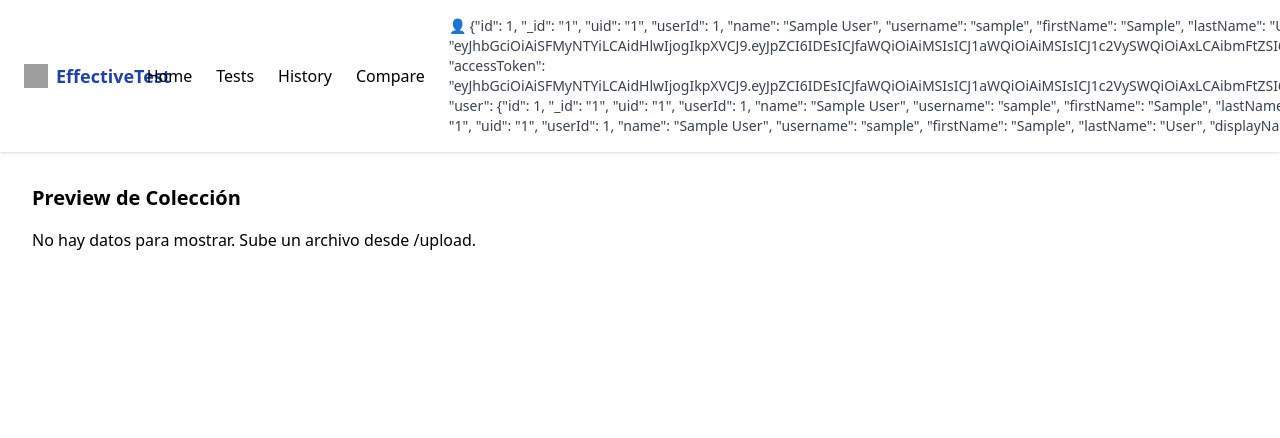
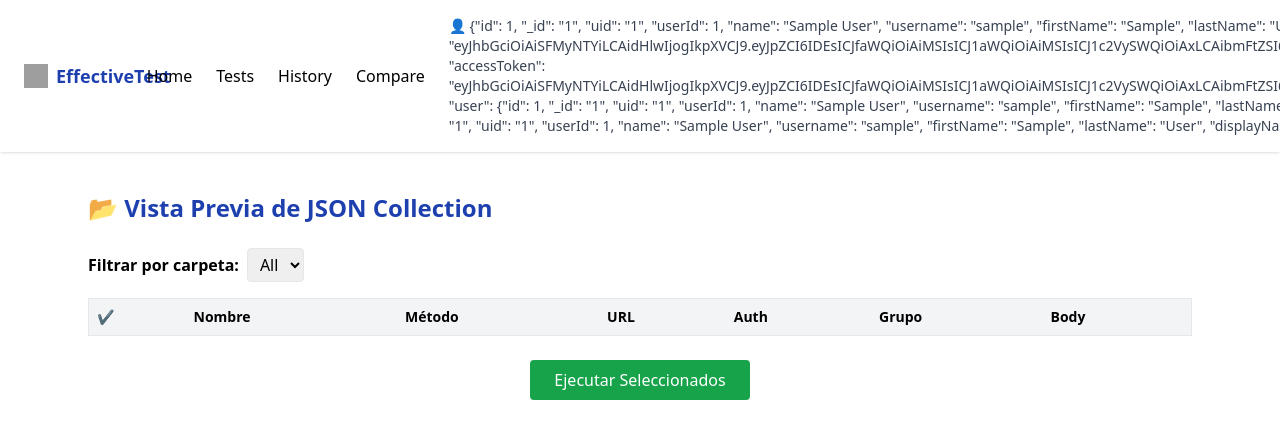
Before and after one commit to caeges/EffectiveTestFront, a React (Create React App) app: page /upload-preview in a window 1280 px wide. Shown: the top 438 px of the page. Built offline with nearby package versions, Linux system fonts and the light colour scheme; sample sign-in values are in the browser's storage; grey boxes are pictures that could not be loaded.

Commit message:
mensaje descriptivo del cambio

```diff
--- a/src/components/JsonCollectionPreview.jsx
+++ b/src/components/JsonCollectionPreview.jsx
@@ -1,4 +1,3 @@
-// src/components/JsonCollectionPreview.jsx
 import React, { useState } from 'react';
 import { useLocation } from 'react-router-dom';
 import axiosInstance from '../axiosInstance';
@@ -6,15 +5,29 @@ import { toast, ToastContainer } from 'react-toastify';
 
 const JsonCollectionPreview = () => {
   const location = useLocation();
-  const items = location.state?.items || [];
+  const items = location.state?.parsedItems || [];
 
   const [selected, setSelected] = useState([]);
   const [results, setResults] = useState([]);
+  const [variables, setVariables] = useState({});
+  const [editableItems, setEditableItems] = useState(items.map(item => ({ ...item })));
+  const [folderFilter, setFolderFilter] = useState('All');
 
-  const toggleSelection = (item) => {
+  const toggleSelection = (idx) => {
     setSelected((prev) =>
-      prev.includes(item) ? prev.filter((i) => i !== item) : [...prev, item]
+      prev.includes(idx) ? prev.filter((i) => i !== idx) : [...prev, idx]
     );
+  };
+
+  const handleVariableChange = (e, varName) => {
+    setVariables((prev) => ({ ...prev, [varName]: e.target.value }));
+  };
+
+  const applyVariables = (text) => {
+    return Object.keys(variables).reduce((acc, key) => {
+      const re = new RegExp(`{{${key}}}`, 'g');
+      return acc.replace(re, variables[key]);
+    }, text);
   };
 
   const runSelectedTests = async () => {
@@ -23,8 +36,18 @@ const JsonCollectionPreview = () => {
       return;
     }
 
+    const parsed = selected.map((idx) => {
+      const item = editableItems[idx];
+      return {
+        ...item,
+        url: applyVariables(item.url || ''),
+        body: applyVariables(item.body || ''),
+        headers: item.headers,
+      };
+    });
+
     try {
-      const response = await axiosInstance.post('/tests/run-parsed', selected);
+      const response = await axiosInstance.post('/tests/run-parsed', parsed);
       setResults(response.data);
       toast.success('✅ Pruebas ejecutadas');
     } catch (error) {
@@ -32,60 +55,136 @@ const JsonCollectionPreview = () => {
     }
   };
 
+  const handleEdit = (idx, field, value) => {
+    const updated = [...editableItems];
+    updated[idx][field] = value;
+    setEditableItems(updated);
+  };
+
+  const extractVariables = () => {
+    const allTexts = editableItems.map((i) => (i.url || '') + (i.body || '')).join('');
+    const matches = [...new Set([...allTexts.matchAll(/{{(.*?)}}/g)].map((m) => m[1]))];
+    return matches;
+  };
+
+  const folderOptions = ['All', ...new Set(editableItems.map(i => i.folder || 'General'))];
+  const filteredItems = folderFilter === 'All'
+    ? editableItems
+    : editableItems.filter(i => (i.folder || 'General') === folderFilter);
+
+  const varNames = extractVariables();
+
   return (
-    <div className="p-4">
-      <h2 className="text-xl font-bold mb-4">Preview de Colección</h2>
+    <div className="p-6 max-w-6xl mx-auto">
+      <h2 className="text-2xl font-bold mb-6 text-blue-800">📂 Vista Previa de JSON Collection</h2>
 
-      {items.length === 0 ? (
-        <p>No hay datos para mostrar. Sube un archivo desde /upload.</p>
-      ) : (
-        <>
-          <table className="w-full mb-4 border">
+      {varNames.length > 0 && (
+        <div className="mb-6 bg-blue-50 border-l-4 border-blue-400 p-4 rounded">
+          <h3 className="font-semibold mb-2">Variables detectadas:</h3>
+          <div className="grid grid-cols-1 md:grid-cols-2 gap-4">
+            {varNames.map((v) => (
+              <div key={v}>
+                <label className="block text-sm font-medium text-gray-700">{v}</label>
+                <input
+                  type="text"
+                  className="mt-1 block w-full border border-gray-300 rounded px-2 py-1"
+                  value={variables[v] || ''}
+                  onChange={(e) => handleVariableChange(e, v)}
+                />
+              </div>
+            ))}
+          </div>
+        </div>
+      )}
+
+      <div className="mb-4">
+        <label className="font-semibold mr-2">Filtrar por carpeta:</label>
+        <select
+          value={folderFilter}
+          onChange={(e) => setFolderFilter(e.target.value)}
+          className="border px-2 py-1 rounded"
+        >
+          {folderOptions.map((folder) => (
+            <option key={folder} value={folder}>{folder}</option>
+          ))}
+        </select>
+      </div>
+
+      <table className="w-full text-sm border">
         <thead>
           <tr className="bg-gray-100 text-left">
             <th className="p-2">✔</th>
             <th className="p-2">Nombre</th>
             <th className="p-2">Método</th>
             <th className="p-2">URL</th>
+            <th className="p-2">Auth</th>
+            <th className="p-2">Grupo</th>
+            <th className="p-2">Body</th>
           </tr>
         </thead>
         <tbody>
-              {items.map((item, idx) => (
+          {filteredItems.map((item, idx) => {
+            const originalIdx = editableItems.indexOf(item);
+            return (
               <tr key={idx} className="border-t hover:bg-gray-50">
                 <td className="p-2">
                   <input
                     type="checkbox"
-                      checked={selected.includes(item)}
-                      onChange={() => toggleSelection(item)}
+                    checked={selected.includes(originalIdx)}
+                    onChange={() => toggleSelection(originalIdx)}
                   />
                 </td>
                 <td className="p-2">{item.name}</td>
-                  <td className="p-2">{item.method}</td>
-                  <td className="p-2">{item.url}</td>
+                <td className="p-2">
+                  <input
+                    className="border rounded px-1 w-20"
+                    value={item.method}
+                    onChange={(e) => handleEdit(originalIdx, 'method', e.target.value)}
+                  />
+                </td>
+                <td className="p-2">
+                  <textarea
+                    className="border rounded px-1 w-full"
+                    value={item.url}
+                    onChange={(e) => handleEdit(originalIdx, 'url', e.target.value)}
+                  />
+                </td>
+                <td className="p-2">{item.requiresAuth ? '🔒 Sí' : '❌ No'}</td>
+                <td className="p-2">{item.folder || 'General'}</td>
+                <td className="p-2">
+                  <textarea
+                    className="border rounded px-1 w-full"
+                    rows={2}
+                    value={item.body}
+                    onChange={(e) => handleEdit(originalIdx, 'body', e.target.value)}
+                  />
+                </td>
               </tr>
-              ))}
+            );
+          })}
         </tbody>
       </table>
 
+      <div className="text-center mt-6">
         <button
           onClick={runSelectedTests}
-            className="bg-green-600 hover:bg-green-700 text-white px-4 py-2 rounded"
+          className="bg-green-600 hover:bg-green-700 text-white px-6 py-2 rounded"
         >
-            Run Selected
+          Ejecutar Seleccionados
         </button>
-        </>
-      )}
+      </div>
 
       {results.length > 0 && (
-        <div className="mt-6">
-          <h3 className="font-semibold mb-2">Resultados:</h3>
-          <ul className="space-y-2">
+        <div className="mt-8">
+          <h3 className="text-xl font-semibold mb-4 text-blue-700">Resultados:</h3>
+          <ul className="space-y-4">
             {results.map((r, i) => (
-              <li key={i} className="border p-3 rounded bg-white shadow">
-                <p><strong>Endpoint:</strong> {r.endpoint}</p>
-                <p><strong>Status:</strong> {r.statusCode}</p>
-                <p><strong>Tiempo:</strong> {r.responseTime} ms</p>
-                <pre className="bg-gray-100 text-sm p-2 mt-1">{r.responseBody}</pre>
+              <li key={i} className="p-4 bg-white shadow rounded border">
+                <p><strong>🧪 URL:</strong> {r.endPoint}</p>
+                <p><strong>📦 Status:</strong> {r.statusCode}</p>
+                <p><strong>⏱ Tiempo:</strong> {r.responseTimeMs} ms</p>
+                <p className="text-xs text-gray-500"><strong>Respuesta:</strong></p>
+                <pre className="text-xs bg-gray-100 p-2 rounded">{r.responseBody}</pre>
               </li>
             ))}
           </ul>
--- a/src/components/UploadJsonCollection.jsx
+++ b/src/components/UploadJsonCollection.jsx
@@ -1,16 +1,20 @@
-// src/components/UploadJsonCollection.jsx
 import React, { useState } from 'react';
+import { useNavigate } from 'react-router-dom';
 import axiosInstance from '../axiosInstance';
-import { useNavigate } from 'react-router-dom';
-import { toast, ToastContainer } from 'react-toastify';
 
 const UploadJsonCollection = () => {
   const [file, setFile] = useState(null);
+  const [error, setError] = useState('');
   const navigate = useNavigate();
+
+  const handleFileChange = (e) => {
+    setFile(e.target.files[0]);
+    setError('');
+  };
 
   const handleUpload = async () => {
     if (!file) {
-      toast.warning('⚠️ Selecciona un archivo .json');
+      setError('Selecciona un archivo JSON.');
       return;
     }
 
@@ -19,37 +23,24 @@ const UploadJsonCollection = () => {
 
     try {
       const response = await axiosInstance.post('/tests/parse-jsoncollection', formData, {
-        headers: { 'Content-Type': 'multipart/form-data' }
+        headers: { 'Content-Type': 'multipart/form-data' },
       });
 
-      const parsedItems = response.data;
-
-      // Navegamos pasando los datos
-      navigate('/upload-preview', { state: { items: parsedItems } });
-    } catch (error) {
-      toast.error('❌ Error al procesar el archivo');
+      navigate('/upload-preview', { state: { parsedItems: response.data } });
+    } catch (err) {
+      setError('Error al procesar el archivo.');
+      console.error(err);
     }
   };
 
   return (
-    <div className="p-6 max-w-md mx-auto">
-      <h2 className="text-xl font-bold mb-4">Subir JSON Collection</h2>
-
-      <input
-        type="file"
-        accept=".json"
-        onChange={(e) => setFile(e.target.files[0])}
-        className="mb-4"
-      />
-
-      <button
-        onClick={handleUpload}
-        className="bg-blue-600 hover:bg-blue-700 text-white px-4 py-2 rounded"
-      >
-        Subir y Previsualizar
+    <div className="p-6 max-w-xl mx-auto text-center">
+      <h2 className="text-2xl font-bold mb-4 text-blue-800">Subir JSON Collection</h2>
+      <input type="file" accept=".json" onChange={handleFileChange} className="mb-4" />
+      <button onClick={handleUpload} className="bg-blue-600 text-white px-6 py-2 rounded hover:bg-blue-700">
+        Procesar Archivo
       </button>
-
-      <ToastContainer />
+      {error && <p className="text-red-500 mt-2 text-sm">{error}</p>}
     </div>
   );
 };
```
Lines whose indentation alone changed are shown as unchanged.
